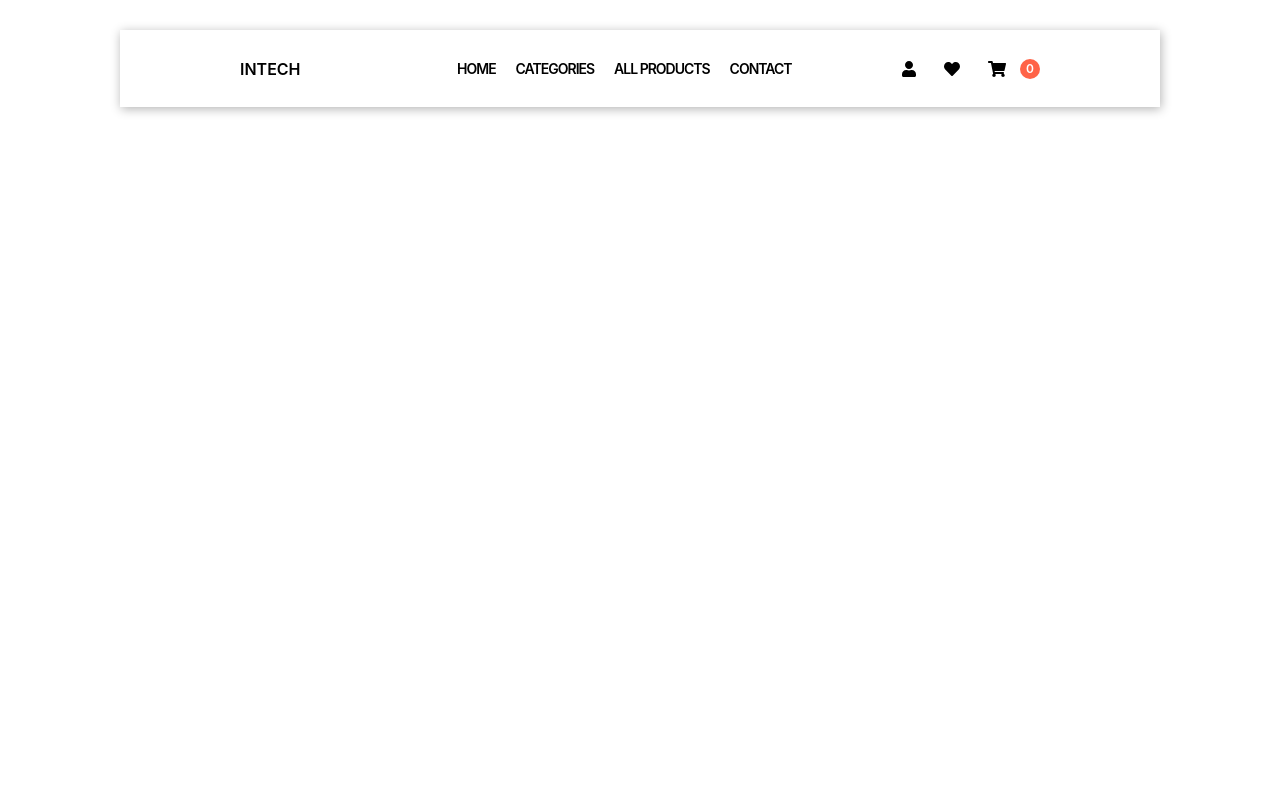
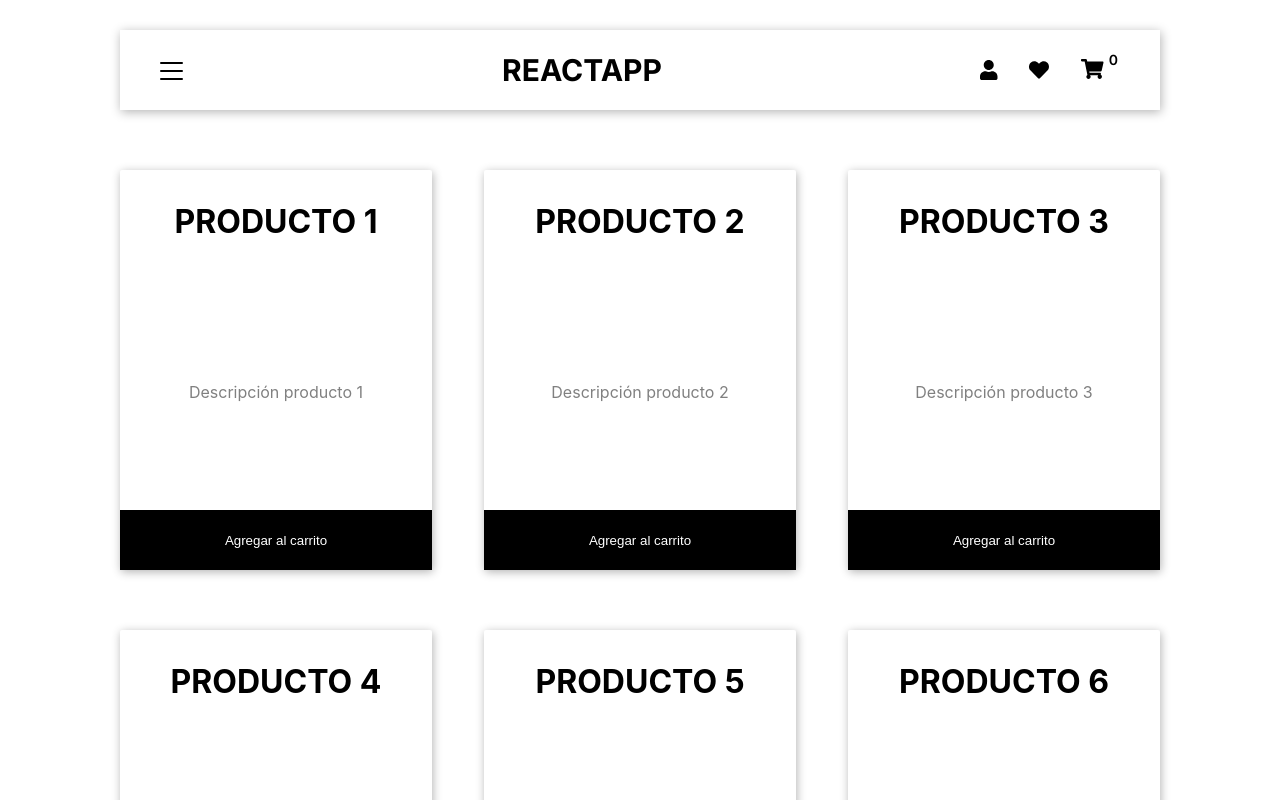
Before and after one commit to nicolas-katz/CursoReact, a React (Create React App) app: page / in a window 1280 px wide. Shown: the top 800 px of the page. Built offline with nearby package versions, Linux system fonts and the light colour scheme.

Commit message:
desafio 4

```diff
--- a/public/index.html
+++ b/public/index.html
@@ -24,6 +24,12 @@
       work correctly both with client-side routing and a non-root public URL.
       Learn how to configure a non-root public URL by running `npm run build`.
     -->
+
+    <!-- Font Inter -->
+    <link rel="preconnect" href="https://fonts.googleapis.com">
+    <link rel="preconnect" href="https://fonts.gstatic.com" crossorigin>
+    <link href="https://fonts.googleapis.com/css2?family=Inter:wght@100;200;300;400;500;600;700;800;900&display=swap" rel="stylesheet">
+
     <title>React App</title>
   </head>
   <body>
--- a/src/App.js
+++ b/src/App.js
@@ -1,44 +1,15 @@
 import './App.css';
+import React from 'react';
 import NavBar from './components/NavBar/NavBar';
+import ListProducts from './components/ListProducts/ListProducts';
 
 function App() {
   return (
     <div className="App">
-      <NavBar></NavBar>
-      {/* <h1>Cards Products</h1>
-      <div className="CardsContainer">
-        <CardComponent title={"producto 1"} text={"Descripción producto 1"} button={"Agregar al carrito"} />
-        <CardComponent title={"producto 2"} text={"Descripción producto 2"} button={"Agregar al carrito"} />
-        <CardComponent title={"producto 3"} text={"Descripción producto 3"} button={"Agregar al carrito"} />
-        <CardComponent title={"producto 4"} text={"Descripción producto 4"} button={"Agregar al carrito"} />
-        <CardComponent title={"producto 5"} text={"Descripción producto 5"} button={"Agregar al carrito"} />
-        <CardComponent title={"producto 6"} text={"Descripción producto 6"} button={"Agregar al carrito"} />
-      </div> */}
+      <NavBar />
+      <ListProducts />
     </div>
   );
 }
 
-// const HeaderComponent = () => {
-//   return (
-//     <div className="Header">
-//       <span>Logo</span>
-//       <ul>
-//         <li>Ofertas</li>
-//         <li>Lanzamientos</li>
-//         <li>Todos los productos</li>
-//       </ul>
-//     </div>
-//   )
-// }
-
-// const CardComponent = prop => {
-//   return(
-//     <div className="Card">
-//       <h3>{prop.title}</h3>
-//       <p>{prop.text}</p>
-//       <button>{prop.button}</button>
-//     </div>
-//   )
-// }
-
 export default App;
--- /dev/null
+++ b/src/components/ListProducts/ListProducts.js
@@ -0,0 +1,18 @@
+import './ListProducts.css';
+import React from 'react'
+import CardComponent from '../Product/Product';
+
+const ListProducts = ()=> {
+    return (
+        <div className="CardsContainer">
+            <CardComponent title="producto 1" text="Descripción producto 1" button="Agregar al carrito" />
+            <CardComponent title="producto 2" text="Descripción producto 2" button="Agregar al carrito" />
+            <CardComponent title="producto 3" text="Descripción producto 3" button="Agregar al carrito" />
+            <CardComponent title="producto 4" text="Descripción producto 4" button="Agregar al carrito" />
+            <CardComponent title="producto 5" text="Descripción producto 5" button="Agregar al carrito" />
+            <CardComponent title="producto 6" text="Descripción producto 6" button="Agregar al carrito" />
+        </div>
+    )
+}
+
+export default ListProducts;
--- a/src/components/NavBar/NavBar.css
+++ b/src/components/NavBar/NavBar.css
@@ -1,35 +1,52 @@
 header {
-    padding: 14px 120px;
+    padding: 20px;
     display: flex;
     justify-content: space-between;
     align-items: center;
     background: white;
     box-shadow: 1px 2px 10px rgba(0, 0, 0, 0.3);
+    font-family: 'Inter', sans-serif;
 }
 
-.Titulo {
-    margin-right: 20px;
+.Navegacion .BurgerMenu {
+    position: relative;
+    width: 30px;
+    height: 30px;
+}
+
+.Navegacion .BurgerMenu span {
+    position: absolute;
+    top: 15px;
+    height: 2px;
+    width: 20px;
+    background: black;
+    border-radius: 6px;
+}
+
+.Navegacion .BurgerMenu span::before {
+    top: -5px;
+    content: '';
+    height: 2px;
+    width: 20px;
+    background: black;
+    position: absolute;
+    border-radius: 6px;
+}
+
+.Navegacion .BurgerMenu span::after {
+    top: 5px;
+    content: '';
+    height: 2px;
+    width: 20px;
+    background: black;
+    position: absolute;
+    border-radius: 6px;
 }
 
 .Titulo label {
-    font-size: 16px;
+    font-size: 18px;
     color: black;
-    text-transform: uppercase;
-    font-weight: 600;
-}
-
-.Navegacion ul {
-    display: flex;
-}
-
-.Navegacion ul li {
-    list-style: none;
-    margin: 0 10px;
-    text-transform: uppercase;
-    color: black;
-    font-size: 14px;
-    letter-spacing: -1px;
-    font-weight: 600;
+    font-weight: 700;
 }
 
 .Botones {
@@ -38,25 +55,66 @@ header {
 }
 
 .IniciarSesion, .Favoritos, .Carrito {
-    margin: 0 14px;
     font-size: 16px;
+    margin: 0 4px;
 }
 
 .CarritoContenedor {
-    display: flex;
-    align-items: center;
+    position: relative;
 }
 
 .CarritoContenedor label {
-    display: flex;
-    align-items: center;
-    justify-content: center;
-    font-size: 12px;
+    position: absolute;
+    top: -6px;
+    right: -10px;
+    font-size: 14px;
     font-weight: 600;
-    border-radius: 50%;
-    text-align: center;
-    height: 20px;
-    width: 20px;
-    background: tomato;
-    color: white;
 }
+
+@media only screen and (min-width: 992px) {
+
+    header {
+        padding: 20px 40px;
+    }
+
+    .Navegacion .BurgerMenu span,
+    .Navegacion .BurgerMenu span::after,
+    .Navegacion .BurgerMenu span::before {
+        width: 23px;
+    }
+
+    .Navegacion .BurgerMenu {
+        width: 40px;
+        height: 40px;
+    }
+
+    .Navegacion .BurgerMenu span {
+        top: 20px;
+    }
+
+    .Navegacion .BurgerMenu span::after {
+        top: 8px;
+    }
+
+    .Navegacion .BurgerMenu span::before {
+        top: -8px;
+    }
+
+    .Titulo label {
+        font-size: 30px;
+    }
+
+    .IniciarSesion, .Favoritos, .Carrito {
+        font-size: 20px;
+        margin: 0 16px;
+    }
+
+    .CarritoContenedor label {
+        position: absolute;
+        top: -8px;
+        right: 2px;
+        font-size: 14px;
+        font-weight: 600;
+    }
+
+}
--- a/src/components/NavBar/NavBar.js
+++ b/src/components/NavBar/NavBar.js
@@ -7,16 +7,13 @@ const NavBar = () => {
     return(
 
         <header>
-             <div className="Titulo">
-                <label>InTech</label>
+            <div className="Navegacion">
+                <div className="BurgerMenu">
+                    <span></span>
+                </div>
             </div>
-            <div className="Navegacion">
-                <ul>
-                    <li>HOME</li>
-                    <li>CATEGORIES</li>
-                    <li>ALL PRODUCTS</li>
-                    <li>CONTACT</li>
-                </ul>
+            <div className="Titulo">
+                <label>REACTAPP</label>
             </div>
             <div className="Botones">
                 <FontAwesomeIcon className="IniciarSesion" icon={faUser} />
--- a/src/components/Product/Product.js
+++ b/src/components/Product/Product.js
@@ -0,0 +1,14 @@
+import './Product.css';
+import React from 'react';
+
+const CardComponent = prop => {
+    return(
+      <div className="Card">
+        <h3>{prop.title}</h3>
+        <p>{prop.text}</p>
+        <button>{prop.button}</button>
+      </div>
+    )
+}
+
+export default CardComponent;
```
Also changed, not shown: src/components/ListProducts/ListProducts.css (added).
